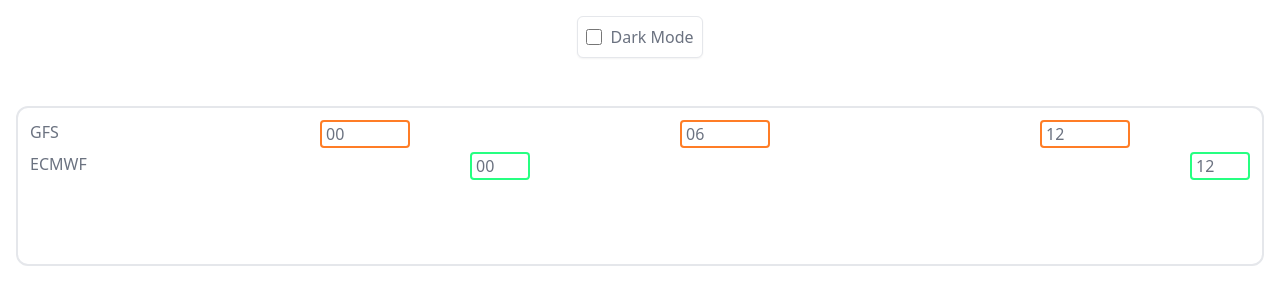
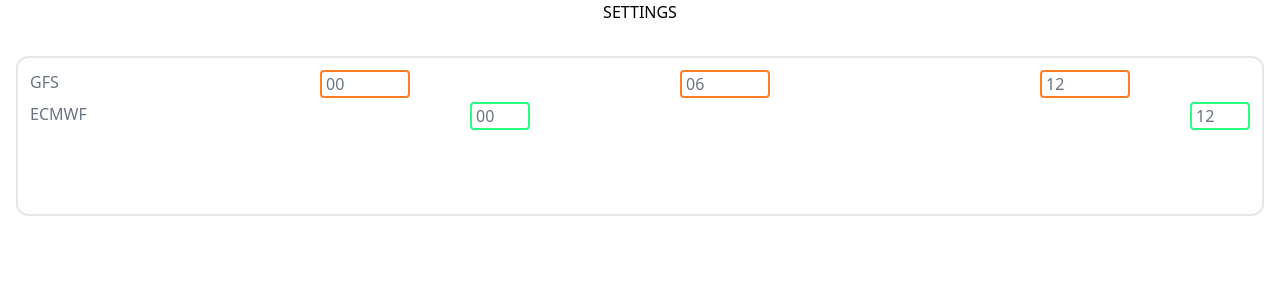
Before and after one commit to Tcumulus/model_timeline, a React (Create React App) app: page / in a window 1280 px wide. Shown: the top 304 px of the page. Built offline with nearby package versions, Linux system fonts and the light colour scheme.

Commit message:
Settings Modal Design

```diff
--- a/src/App.tsx
+++ b/src/App.tsx
@@ -12,6 +12,8 @@
     if(saved) { saved = JSON.parse(saved) }
     return saved || ""
   })
+  const [settings, setSettings] = useState()
+  const [settingsModal, setSettingsModal] = useState<boolean>(false)
 
   const setSelected = (id: number, run: number) => {
     setId(id)
@@ -29,7 +31,9 @@
   return (
     <div className={theme}>
       <div className="flex flex-col px-4 h-screen bg-white dark:bg-[#2d2d2d] items-center">
-        <Header theme={theme} toggleTheme={toggleTheme} />
+        <Header data={global} theme={theme} toggleTheme={toggleTheme} settings={settings} setSettings={setSettings}
+          settingsModal={settingsModal} setSettingsModal={setSettingsModal}
+        />
         <div className="w-full">
           <Timeline data={global.models} setSelected={setSelected} />
         </div>
--- a/src/components/Header.tsx
+++ b/src/components/Header.tsx
@@ -1,20 +1,26 @@
 import React from "react"
+import Settings from "./Settings"
 
 interface Props {
+  data: any,
   theme: string,
   toggleTheme: () => void,
+  settings: any, //TODO TYPE
+  setSettings: (arg: any) => void,  //TODO TYPE
+  settingsModal: boolean,
+  setSettingsModal: (settingsModal: boolean) => void
 }
 
-const Header: React.FC<Props> = ({ theme, toggleTheme }) => {
+const Header: React.FC<Props> = ({ data, theme, toggleTheme, settings, setSettings, settingsModal, setSettingsModal }) => {
   return (
-    <div className="h-fit flex flex-row items-center m-4 p-2 text-gray-500 dark:text-gray-100 bg-white dark:bg-[#2d2d2d] shadow-sm border rounded-md outline-none">
+    <div>
       {
-        theme === "dark" ?
-        <input type="checkbox" onClick={toggleTheme} checked={true} className="w-4 h-4 outline-none"/>
+        settingsModal ?
+        <Settings data={data} theme={theme} toggleTheme={toggleTheme} setSettingsModal={setSettingsModal}/>
         :
-        <input type="checkbox" onClick={toggleTheme} checked={false} className="w-4 h-4 outline-none"/>
+        null
       }
-      <p className="h-fit ml-2 text-gray-500 dark:text-gray-100">Dark Mode</p>
+      <p onClick={() => setSettingsModal(true)}>SETTINGS</p>
     </div>
   )
 }
--- /dev/null
+++ b/src/components/Settings.tsx
@@ -0,0 +1,59 @@
+import React from "react"
+
+interface Props {
+  data: any,
+  theme: string,
+  toggleTheme: () => void,
+  setSettingsModal: (settingsModal: boolean) => void
+}
+
+const Settings: React.FC<Props> = ({ data, theme, toggleTheme, setSettingsModal }) => {
+  return (
+    <div className="flex flex-row items-center justify-center fixed inset-0 z-10 overflow-y-auto bg-black bg-opacity-60">
+      <div className="flex flex-col justify-center w-fit h-fit px-4 py-2 m-2 bg-gray-100 border-2 border-gray-300 dark:bg-[#2d2d2d] rounded text-gray-500 dark:text-gray-100">
+        <div className="flex flex-row justify-between">
+          <p className="px-4 text-2xl">Settings</p>
+          <p onClick={() => setSettingsModal(false)} className="text-2xl align-center cursor-pointer">&times;</p>
+        </div>
+        <hr className="my-2"/>
+        <div className="flex flex-row items-center justify-between outline-none">
+          <p className="ml-2 ">Dark Mode</p>
+          {
+            theme === "dark" ?
+            <input type="checkbox" onClick={toggleTheme} checked={true} className="w-4 h-4 outline-none"/>
+            :
+            <input type="checkbox" onClick={toggleTheme} checked={false} className="w-4 h-4 outline-none"/>
+          }
+        </div>
+        <div className="flex flex-row justify-between items-center">
+          <p>Timezone</p>
+          <p>UTC+2</p>
+        </div>
+        <hr className="my-2"/>
+        {
+          data.models.map((element: any, index: number) => {
+            return (
+              <div className="flex flex-row justify-between items-center" key={index}>
+                <p className="mr-4">{element.abbreviation}</p>
+                <input type="checkbox" onClick={() => console.log(element.abbreviation)} className="w-4 h-4 outline-none"/>
+              </div>
+            )
+          })
+        }
+        <hr className="my-2"/>
+        {
+          data.sites.map((element: any, index: number) => {
+            return (
+              <div className="flex flex-row justify-between items-center" key={index}>
+                <p className="mr-4">{element.name}</p>
+                <input type="checkbox" onClick={() => console.log(element.name)} className="w-4 h-4 outline-none"/>
+              </div>
+            )
+          })
+        }
+      </div>
+    </div>
+  )
+}
+
+export default Settings
--- a/src/data/data.ts
+++ b/src/data/data.ts
@@ -30,5 +30,17 @@
         { name: "wetterzentrale.de", href: "https://www.wetterzentrale.de/en/topkarten.php?model=ecm&lid=OP" }
       ]
     }
+  ],
+  sites: [
+    {
+      name: "meteociel.fr",
+      language: "French",
+      href: "https://www.meteociel.fr"
+    },
+    {
+      name: "wetterzentrale.fr",
+      language: "English",
+      href: "https://www.wetterzentrale.de"
+    }
   ]
 }
```
